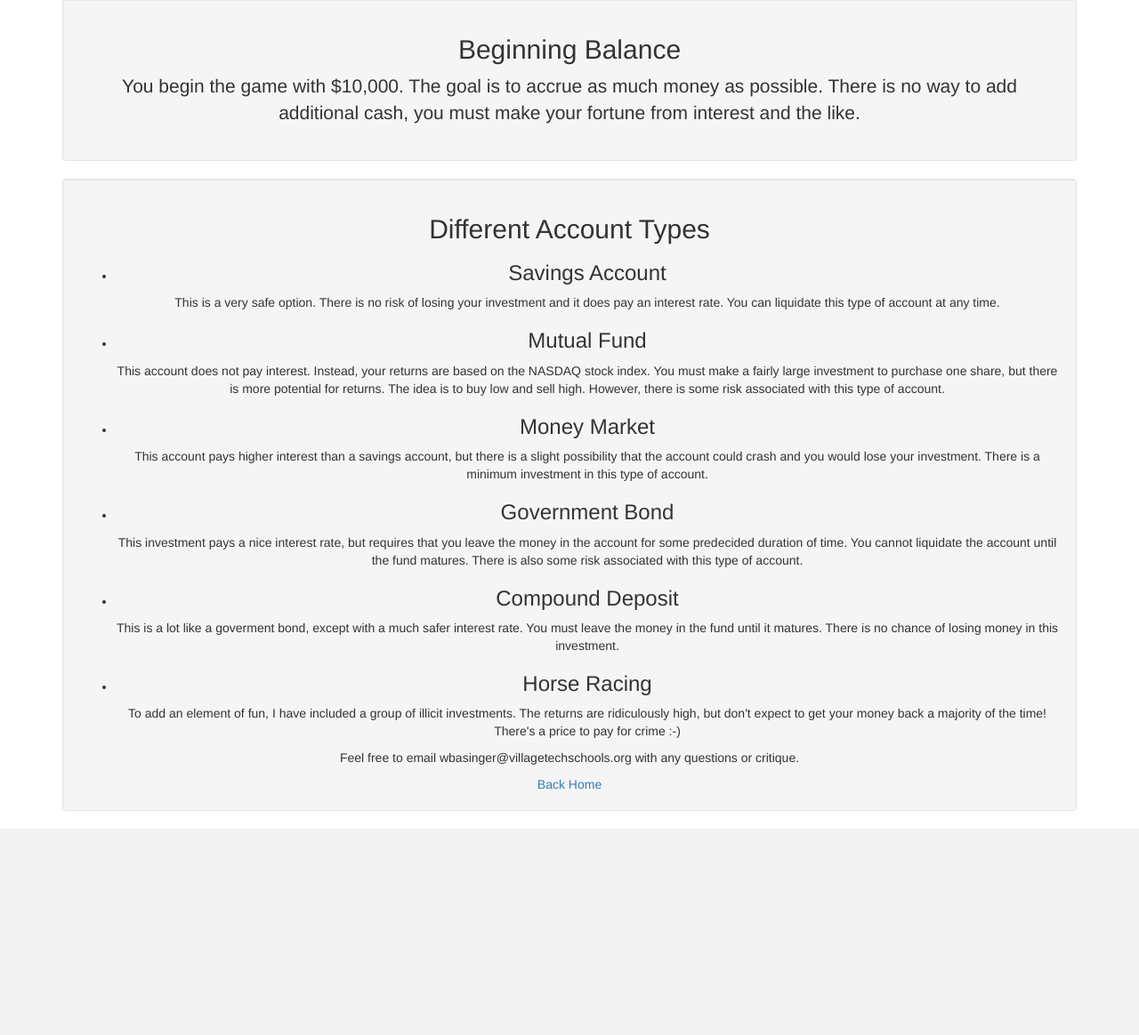
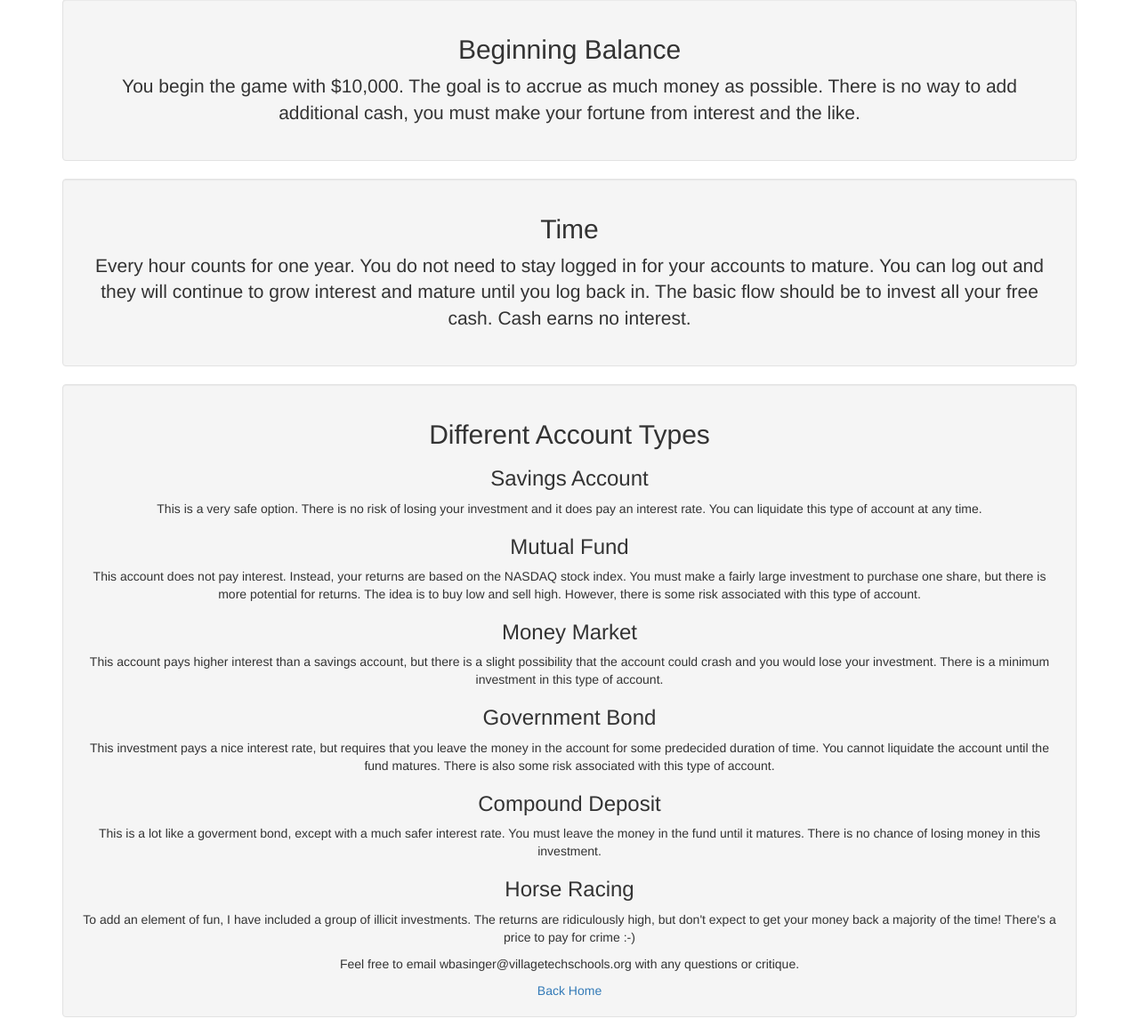
Before and after one commit to wesbasinger/interesting-game, a Flask app: page /getting_started in a window 1280 px wide. Shown: the part 298-1462 px from the top of the page at 89% size. Before the commit the page ends 1210 px from the top, so only its background shows below. Run offline with Flask 2, Linux system fonts and the light colour scheme; the visitor is signed in with stand-in values (Sample User, id 1); some libraries are stand-ins or nearby versions.

Commit message:
More clarifications on getting started.

```diff
--- a/templates/getting_started.html
+++ b/templates/getting_started.html
@@ -18,16 +18,23 @@
     </p>
   </div>
   <div class="well">
+    <h2> Time</h2>
+    <p class="lead">
+      Every hour counts for one year.  You do not need to stay logged in for your
+      accounts to mature.  You can log out and they will continue to grow interest
+      and mature until you log back in.  The basic flow should be to invest all your
+      free cash.  Cash earns no interest.
+    </p>
+  </div>
+  <div class="well">
     <h2> Different Account Types</h2>
-    <ul>
-      <li>
+
         <h3>Savings Account</h3>
         <p>This is a very safe option.  There is no risk of losing your
            investment and it does pay an interest rate.  You can liquidate
           this type of account at any time.
         </p>
-      </li>
-      <li>
+
         <h3>Mutual Fund</h3>
         <p>
           This account does not pay interest.  Instead, your returns are based
@@ -36,16 +43,14 @@
           is to buy low and sell high.  However, there is some risk associated
           with this type of account.
         </p>
-      </li>
-      <li>
+
         <h3>Money Market</h3>
         <p>
           This account pays higher interest than a savings account, but there is
           a slight possibility that the account could crash and you would lose
           your investment.  There is a minimum investment in this type of account.
         </p>
-      </li>
-      <li>
+
         <h3>Government Bond</h3>
         <p>
           This investment pays a nice interest rate, but requires that you leave
@@ -53,25 +58,21 @@
           liquidate the account until the fund matures.  There is also some risk associated
           with this type of account.
         </p>
-      </li>
-      <li>
+
         <h3>Compound Deposit</h3>
         <p>
           This is a lot like a goverment bond, except with a much safer interest rate.
           You must leave the money in the fund until it matures.  There is no chance
           of losing money in this investment.
         </p>
-      </li>
-      <li>
+
         <h3>Horse Racing</h3>
         <p>
           To add an element of fun, I have included a group of illicit investments.
           The returns are ridiculously high, but don't expect to get your money back
           a majority of the time!  There's a price to pay for crime :-)
         </p>
-      </li>
 
-    </ul>
 
   <p>Feel free to email wbasinger@villagetechschools.org with any questions or critique.</p>
 
```
